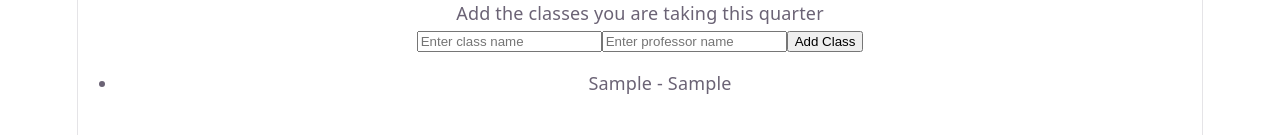
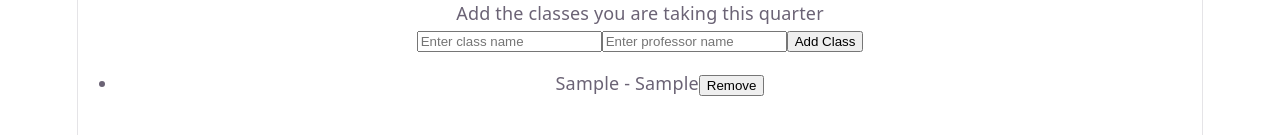
Before and after one commit to joshzaragoza/StudySearcher-, a React (Vite) app in the folder client/: page /profile in a window 1280 px wide. Both pictures are taken after typing "Sample", "Sample" into the empty fields and a click on the button "Add Class". Shown: the part 249-384 px from the top of the page. Built offline with nearby package versions, Linux system fonts and the light colour scheme.

Commit message:
Add validation and remove class functionality to user profile

```diff
--- a/client/src/pages/UserProfile.jsx
+++ b/client/src/pages/UserProfile.jsx
@@ -1,4 +1,5 @@
 import { useEffect, useState } from "react";
+
 
 
 function UserProfile() {
@@ -6,6 +7,7 @@ function UserProfile() {
     const [classInput, setClassInput] = useState("");
     const [professorInput, setProfessorInput] = useState("");
     const [classes, setClasses] = useState([]);
+    const [error, setError] = useState("");
     const [availability, setAvailability] = useState({
         monday: "",
         tuesday: "",
@@ -28,13 +30,19 @@ function UserProfile() {
     }
 
     function handleAddClass() {
-        if (classInput.trim() !== "") {
+        if (classInput.trim() === "" || professorInput.trim() === "") {
+            setError("Please fill in all fields");
+        } else {
             setClasses([...classes, {name: classInput.trim(), professor: professorInput.trim() } ]);
             setClassInput("");
             setProfessorInput("");
+            setError("");
         }
     }
 
+    function handleRemoveClass(indexToRemove) {
+        setClasses(classes.filter((_, index) => index !== indexToRemove));
+    }
     return (
         <>
             <div>
@@ -61,10 +69,12 @@ function UserProfile() {
                 />
                 <button onClick={handleAddClass}>Add Class</button>
                 <ul>
-                    {classes.map((c, i) => (
-                        <li key={i}>{c.name} - {c.professor}</li>
+                    {classes.map((c, i) => (<li key ={i}>{c.name} - {c.professor}
+                        <button onClick={() => handleRemoveClass(i)}>Remove</button>
+                    </li>
                     ))}
-                </ul>
+                    </ul>
+                {error && <p>{error}</p>}
             </div>
         </>
     );
```
